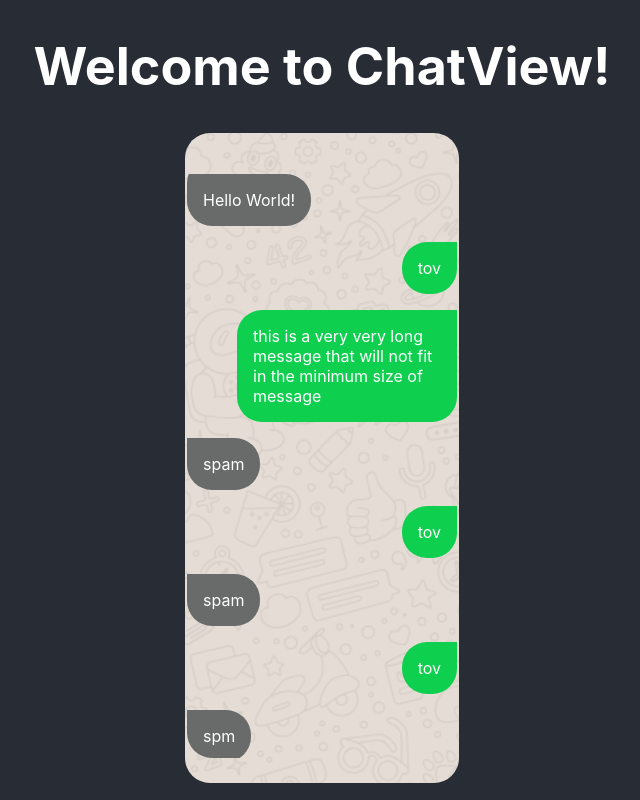
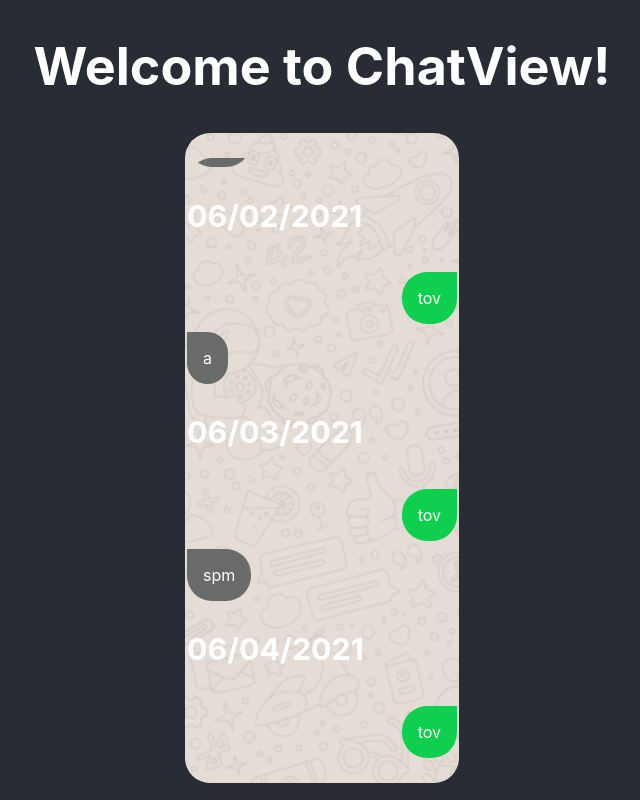
Before and after one commit to Supalien/chatView, a React (Create React App) app: page / in a window 1280 px wide. Shown: the whole page, without its empty margins (318-958 px from the left). Built offline with nearby package versions, Linux system fonts and the light colour scheme.

Commit message:
grouping messages by date sent. needs to work on date style

```diff
--- a/src/App.css
+++ b/src/App.css
@@ -46,13 +46,13 @@
 .Chat-container{
   border-radius: 25px;
   display: flex;
-  flex-direction: column;
+  flex-direction: column-reverse;
   align-items: flex-start;
   overflow-y: scroll;
 }
 
 .Chat-container::-webkit-scrollbar {
-  width: 0.25rem;
+  width: 0.5rem;
   /* padding: 10px; */
 }
 
@@ -64,7 +64,7 @@
 
 .message-container{
   border-radius: 25px;
-  margin-block-start: 1rem;
+  margin-block-start: 0.5rem;
   padding: 16px;
   text-align: left;
   font-size: 1rem;
--- a/src/App.js
+++ b/src/App.js
@@ -24,10 +24,19 @@
     }
     else console.log('error', e);
   }
-  const msgs = messages.map((m,c) => m.author !== designated?
-  <Message className="message-container designated" content={m.content} key={c}></Message> :
-  <Message className="message-container other" content={m.content} key={c}></Message>);
+  let msgs = Object.groupBy(messages, (m) => m.date);
   console.log(msgs);
+  // for each date create a list of messages for that date
+  msgs = Object.keys(msgs).map(key => <>
+      {msgs[key].map((m, c) => m.author !== designated?
+      <Message className="message-container designated" msg={m} key={c}></Message> :
+      <Message className="message-container other" msg={m} key={c}></Message>).reverse()}
+      <h3>{key}</h3>
+      </>
+  );
+  //   m => m.author !== designated?
+  // <Message className="message-container designated" msg={m} key={c}></Message> :
+  // <Message className="message-container other" msg={m} key={c}></Message>);
   return (
     <div className="App">
       <header className="App-header">
@@ -36,7 +45,7 @@
         </h1>
         <div className="Phone-frame" onDrop={handleDrop} onDragOver={handleDragOver}>
           <div className='Chat-container'>
-            {msgs}
+            {msgs.reverse()}
           </div>
         </div>
       </header>
--- a/src/components/Message.js
+++ b/src/components/Message.js
@@ -4,7 +4,7 @@
 function Message(props){
     return (
         <div className={props.className}>
-        <a>{props.content}</a>
+        <a>{props.msg.content}</a>
         </div>
     );
 }
--- a/src/testData.js
+++ b/src/testData.js
@@ -4,68 +4,81 @@
     {
         author: "doron",
         content: "Hello World!",
-        hourSent: "02:59"
+        time: "02:59",
+        date: "02/02/2020"
     },
 
     {
         author: "orel",
         content: "tov",
-        hourSent: "03:24"
+        time: "03:24",
+        date: "02/02/2020"
     },
     {
         author: "orel",
         content: "this is a very very long message that will not fit in the minimum size of message",
-        hourSent: "06:27"
+        time: "06:27",
+        date: "02/02/2020"
     },
     {
         author: "doron",
         content: "spam",
-        hourSent: "13:24"
+        time: "13:24",
+        date: "03/02/2020"
     },
     {
         author: "orel",
         content: "tov",
-        hourSent: "13:24"
+        time: "15:24",
+        date: "04/02/2020"
     },
     {
         author: "doron",
         content: "spam",
-        hourSent: "13:25"
+        time: "17:25",
+        date: "04/02/2020"
     },
     {
         author: "orel",
         content: "tov",
-        hourSent: "13:25"
+        time: "23:25",
+        date: "05/02/2020"
     },
     {
         author: "doron",
         content: "spm",
-        hourSent: "13:26"
+        time: "05:26",
+        date: "06/02/2020"
     },
     {
         author: "orel",
         content: "tov",
-        hourSent: "13:26"
+        time: "13:26",
+        date: "06/02/2021"
     },
     {
         author: "doron",
         content: "a",
-        hourSent: "13:27"
+        time: "13:27",
+        date: "06/02/2021"
     },
     {
         author: "orel",
         content: "tov",
-        hourSent: "13:27"
+        time: "13:27",
+        date: "06/03/2021"
     },
     {
         author: "doron",
         content: "spm",
-        hourSent: "13:28"
+        time: "13:28",
+        date: "06/03/2021"
     },
     {
         author: "orel",
         content: "tov",
-        hourSent: "13:28"
+        time: "13:28",
+        date: "06/04/2021"
     },
 ];
 
--- a/src/utils.js
+++ b/src/utils.js
@@ -21,7 +21,7 @@
     lines = lines.map(l=>l[1]);
     return lines;
 }
-
+// in the future it will let the user choose the designated person between all authors (for group chats)
 export function getDesignated(name) {
     console.log('name', name)
     name = name.replace('WhatsApp Chat with ', '');
```
